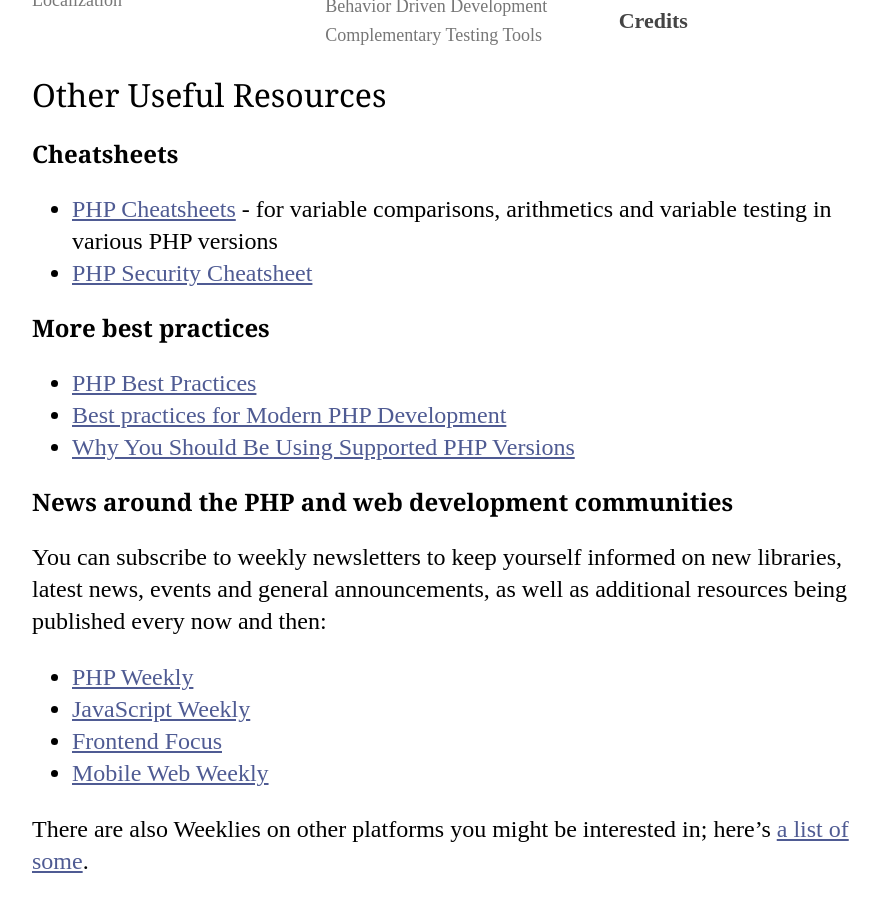
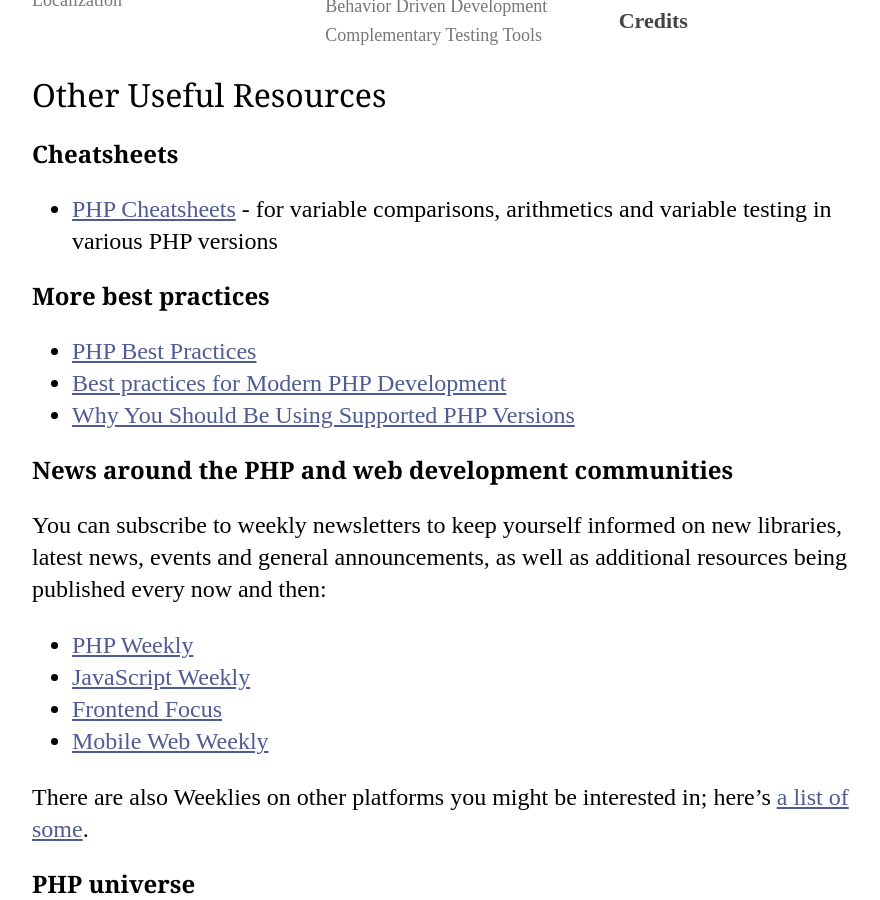
Before and after one commit to codeguy/php-the-right-way, a Jekyll site: the page built from _posts/16-08-01-Sites.md, in a window 1280 px wide and 900 px high, scrolled down 1155 px. Shown: the whole window, without its empty margins (188-1068 px from the left). Built offline with Jekyll 4.4.1, drawn with Linux system fonts in a browser that asks for light colours; our own code applies the rules of GitHub Pages for plain Markdown files.

Commit message:
Remove PHP Security Cheat Sheet link
This link has been marked for deletion on the OWASP website. In light of this, perhaps the link should be removed from PHP The Right Way.

```diff
--- a/_posts/16-08-01-Sites.md
+++ b/_posts/16-08-01-Sites.md
@@ -10,7 +10,6 @@ title:   Other Useful Resources
 
 * [PHP Cheatsheets](http://phpcheatsheets.com/) - for variable comparisons, arithmetics and variable testing in various
 PHP versions
-* [PHP Security Cheatsheet](https://www.owasp.org/index.php/PHP_Security_Cheat_Sheet)
 
 ### More best practices
 
```
